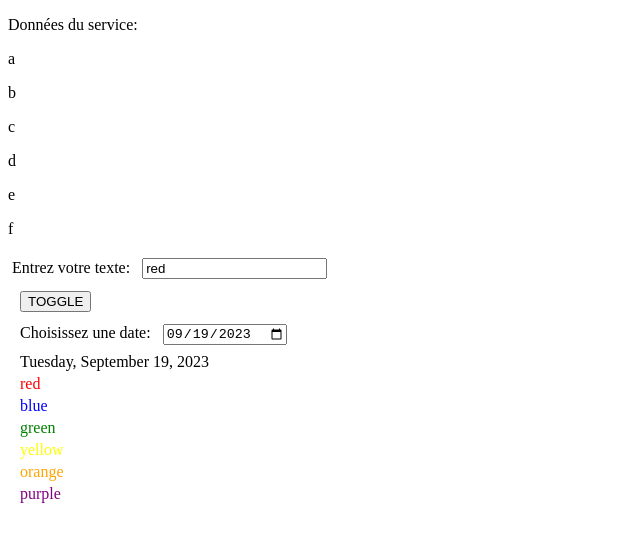
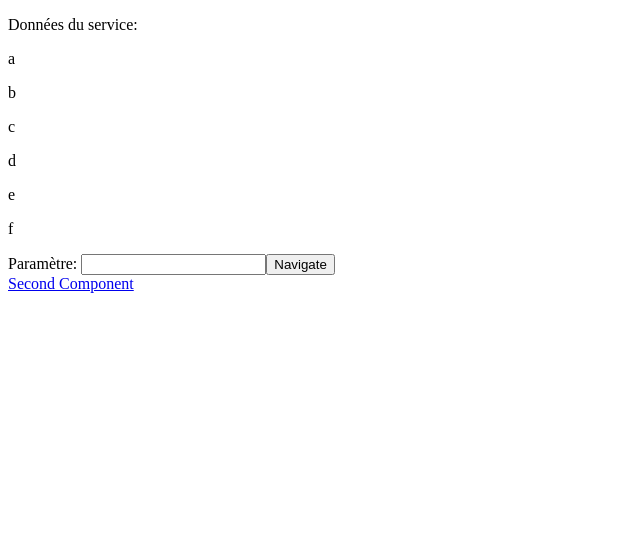
Before and after one commit to ubajack/ng-first, an Angular app: page / in a window 1280 px wide. Shown: the top 542 px of the page, without its empty margins (0-640 px from the left). Built offline with nearby package versions, Linux system fonts and the light colour scheme.

Commit message:
Add routing

```diff
--- a/src/app/app.component.html
+++ b/src/app/app.component.html
@@ -1,2 +1,3 @@
-<app-my-component></app-my-component>
-<app-second-component></app-second-component>
+<!-- <app-my-component></app-my-component>
+<app-second-component></app-second-component> -->
+<router-outlet></router-outlet>
--- a/src/app/app.module.ts
+++ b/src/app/app.module.ts
@@ -1,6 +1,7 @@
 import { NgModule } from '@angular/core';
 import { BrowserModule } from '@angular/platform-browser';
 import { FormsModule } from '@angular/forms';
+import { AppRoutingModule } from './app-routing.module';
 
 import { AppComponent } from './app.component';
 import { MyComponentComponent } from './components/my-component/my-component.component';
@@ -10,10 +11,11 @@ import { MyTestService } from './services/my-component-service/my-test.service';
 import { TestService } from './services/second-component-service/test.service';
 import { FromScratchService } from './services/from-scratch.service';
 import { CustomService } from './services/custom.service';
+import { ParametersComponent } from './components/parameters/parameters.component';
 
 @NgModule({
-  declarations: [AppComponent, MyComponentComponent, SecondComponentComponent],
-  imports: [BrowserModule, FormsModule],
+  declarations: [AppComponent, MyComponentComponent, SecondComponentComponent, ParametersComponent],
+  imports: [BrowserModule, FormsModule, AppRoutingModule],
   providers: [MyTestService, TestService, FromScratchService, CustomService],
   bootstrap: [AppComponent],
 })
--- a/src/app/components/my-component/my-component.component.html
+++ b/src/app/components/my-component/my-component.component.html
@@ -2,3 +2,12 @@
 <p *ngFor="let letter of listeLettres">
     {{ letter }}
 </p>
+
+<div>
+    <label for="params">Paramètre: </label>
+    <input [(ngModel)]="param" id="params" name="params" type="text">
+
+    <button (click)="goToParams()">Navigate</button>
+</div>
+
+<a routerLink="/second">Second Component</a>
--- a/src/app/components/my-component/my-component.component.ts
+++ b/src/app/components/my-component/my-component.component.ts
@@ -1,4 +1,5 @@
 import { Component } from '@angular/core';
+import { Router } from '@angular/router';
 import { FromScratchService } from 'src/app/services/from-scratch.service';
 import { MyTestService } from 'src/app/services/my-component-service/my-test.service';
 
@@ -11,10 +12,12 @@ export class MyComponentComponent {
 
   texte: string = 'texte';
   listeLettres: string[] = []
+  param = '';
 
   constructor(
     private myTestService: MyTestService,
-    private fromScratchService: FromScratchService
+    private fromScratchService: FromScratchService,
+    private router: Router
     ){
     this.listeLettres = fromScratchService.getData();
   }
@@ -24,4 +27,8 @@ export class MyComponentComponent {
     this.myTestService.testTheService();
   }
 
+  goToParams() {
+    this.router.navigate(['parameters', this.param]);
+  }
+
 }
--- /dev/null
+++ b/src/app/components/parameters/parameters.component.html
@@ -0,0 +1,2 @@
+<p>Got parameter "{{ parameter }}"</p>
+<a routerLink="/">Back to home</a>
--- /dev/null
+++ b/src/app/components/parameters/parameters.component.ts
@@ -0,0 +1,18 @@
+import { Component } from '@angular/core';
+import { ActivatedRoute } from '@angular/router';
+
+@Component({
+  selector: 'app-parameters',
+  templateUrl: './parameters.component.html',
+  styleUrls: ['./parameters.component.css']
+})
+export class ParametersComponent {
+  parameter: String | null = '';
+
+  constructor(private route: ActivatedRoute){}
+
+  ngOnInit() {
+    console.log('Query parameters:', this.route.snapshot.paramMap);
+    this.parameter = this.route.snapshot.paramMap.get('param');
+  }
+}
--- a/src/app/components/second-component/second-component.component.html
+++ b/src/app/components/second-component/second-component.component.html
@@ -4,6 +4,7 @@
 <div>
     <div>
         <button (click)="toggleShowText()">TOGGLE</button>
+        <button (click)="goHome($event)">Navigate</button>
     </div>
     <div>
         <label for="datePicker">Choisissez une date: </label>
@@ -11,8 +12,6 @@
         <p>{{ datePicked | date:'fullDate' }}</p>
     </div>
 </div>
-
-
 
 <div *ngIf="showText">
     <div [ngSwitch]="texteModifiable">
--- a/src/app/components/second-component/second-component.component.ts
+++ b/src/app/components/second-component/second-component.component.ts
@@ -1,4 +1,5 @@
 import { Component } from '@angular/core';
+import { Router } from '@angular/router';
 
 @Component({
   selector: 'app-second-component',
@@ -11,6 +12,8 @@ export class SecondComponentComponent {
   listeCouleurs = ['red', 'blue', 'green', 'yellow', 'orange', 'purple'];
   datePicked = new Date().toISOString().slice(0, 10);
 
+  constructor(private router: Router){}
+
   isRed() {
     return this.texteModifiable === 'rouge';
   }
@@ -22,4 +25,10 @@ export class SecondComponentComponent {
   toggleShowText() {
     this.showText = !this.showText;
   }
+
+  goHome($event: Event) {
+    console.log('event', $event);
+    $event.preventDefault();
+    this.router.navigate(['/']);
+  }
 }
```
Also changed, not shown: src/app/app-routing.module.ts (added, +18 -0 lines), src/app/components/parameters/parameters.component.css (added), 1 other file (tests, documents, lock files or other folders).
